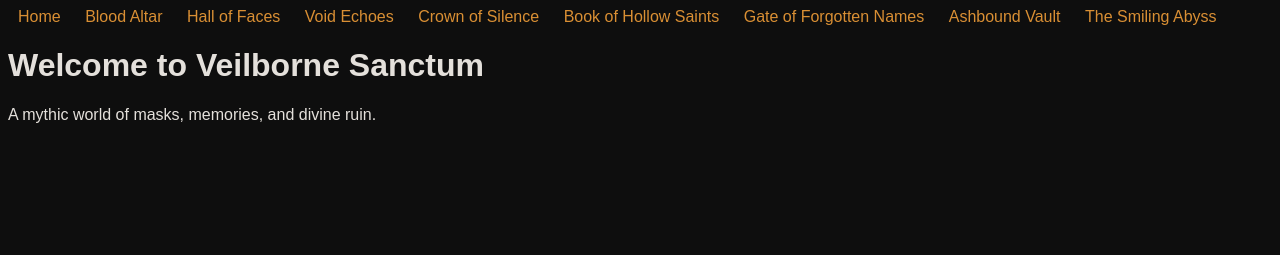
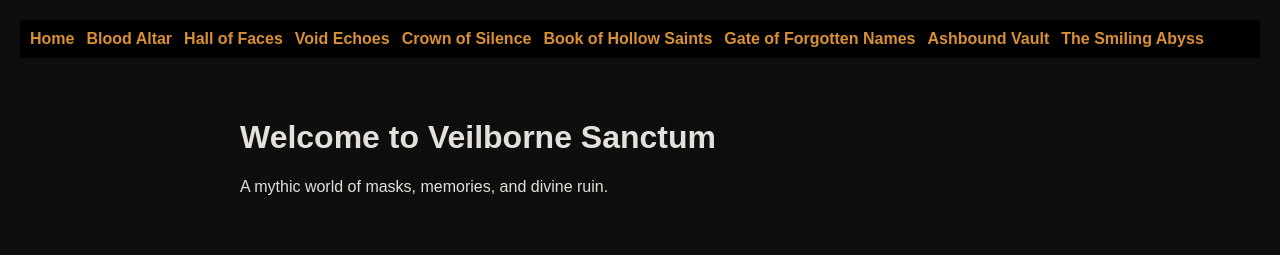
Before and after one commit to XypherionSphinx/veilborne-sanctum, a plain HTML site: page index.html in a window 1280 px wide. Drawn offline with Linux system fonts and the light colour scheme.

Commit message:
Update style.css

```diff
--- a/style.css
+++ b/style.css
@@ -1 +1,32 @@
-body { font-family: sans-serif; background: #0e0e0e; color: #e4e0db; } nav a { color: #d98f34; margin: 10px; text-decoration: none; }
+/* style.css */
+body {
+  font-family: sans-serif;
+  background: #0e0e0e;
+  color: #e4e0db;
+  margin: 0;
+  padding: 20px;
+}
+
+nav {
+  background-color: #000;
+  padding: 10px;
+  display: flex;
+  flex-wrap: wrap;
+  gap: 12px;
+}
+
+nav a {
+  color: #d98f34;
+  text-decoration: none;
+  font-weight: bold;
+}
+
+nav a:hover {
+  text-decoration: underline;
+}
+
+main {
+  max-width: 800px;
+  margin: auto;
+  padding: 40px 20px;
+}
```
